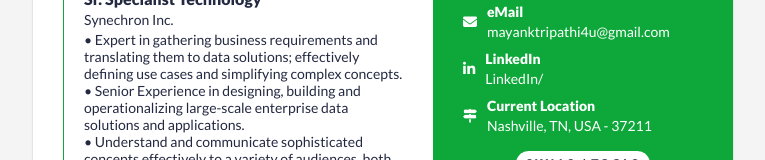
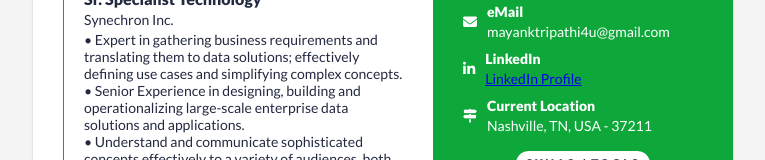
Before and after one commit to mayanktripathi4u/Profile.github.io, a plain HTML site: page index.html in a window 1280 px wide. Shown: the part 356-516 px from the top of the page, without its empty margins (257-1022 px from the left). Drawn offline with Linux system fonts and the light colour scheme.

Commit message:
corrected the linkedin profile url
corrected the linkedin profile url

```diff
--- a/index.html
+++ b/index.html
@@ -268,7 +268,7 @@
                             </div>
                             <div class="content">
                                 <p class="title">LinkedIn</p>
-                                <p class="sub_title"><a href="https://www.linkedin.com/in/tripathi-mayank"></a> LinkedIn/</p>
+                                <p class="sub_title"><a href="https://www.linkedin.com/in/tripathi-mayank">LinkedIn Profile</a> </p>
                             </div>
                         </li>
                         <li class="item">
```
